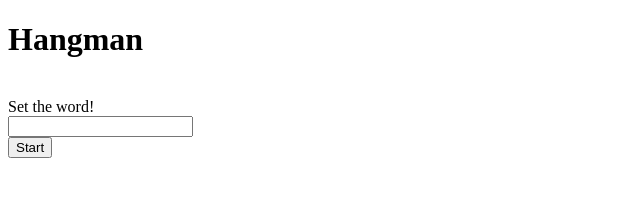
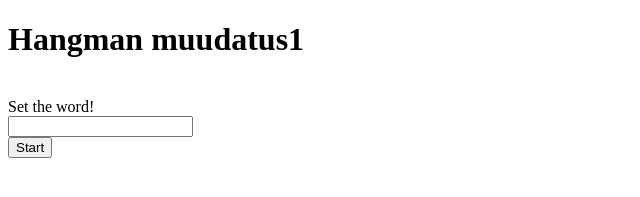
Before and after one commit to Motsar/appGame, a plain HTML site: page index.html in a window 1280 px wide. Shown: the whole page, without its empty margins (0-640 px from the left). Drawn offline with Linux system fonts and the light colour scheme.

Commit message:
test 10000

```diff
--- a/index.html
+++ b/index.html
@@ -16,7 +16,7 @@
     </style>
 </head>
 <body>
-    <h1>Hangman</h1><br>
+    <h1>Hangman muudatus1</h1><br>
     <div id="setWord">
         <label for="setTheWord">Set the word!</label><br>
         <input type="text" id="setTheWord" name="setTheWord"><br>
```
